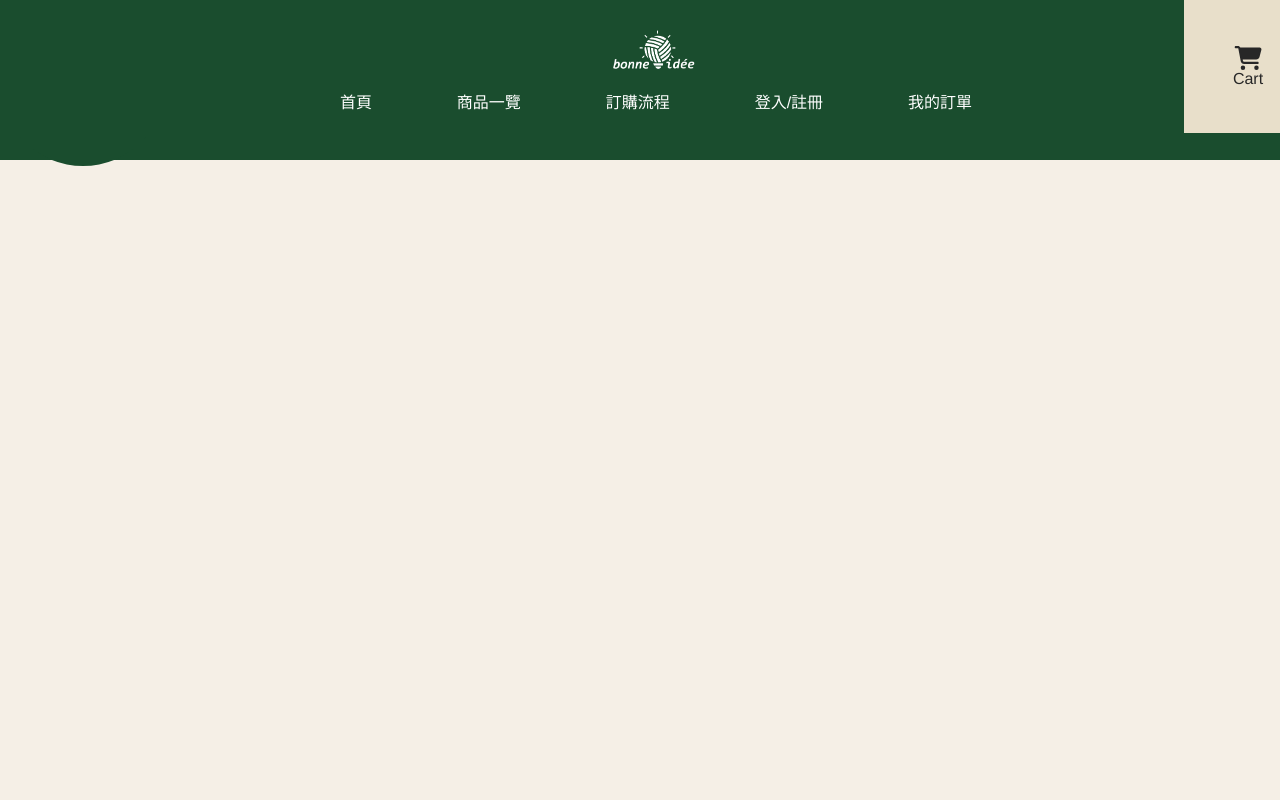
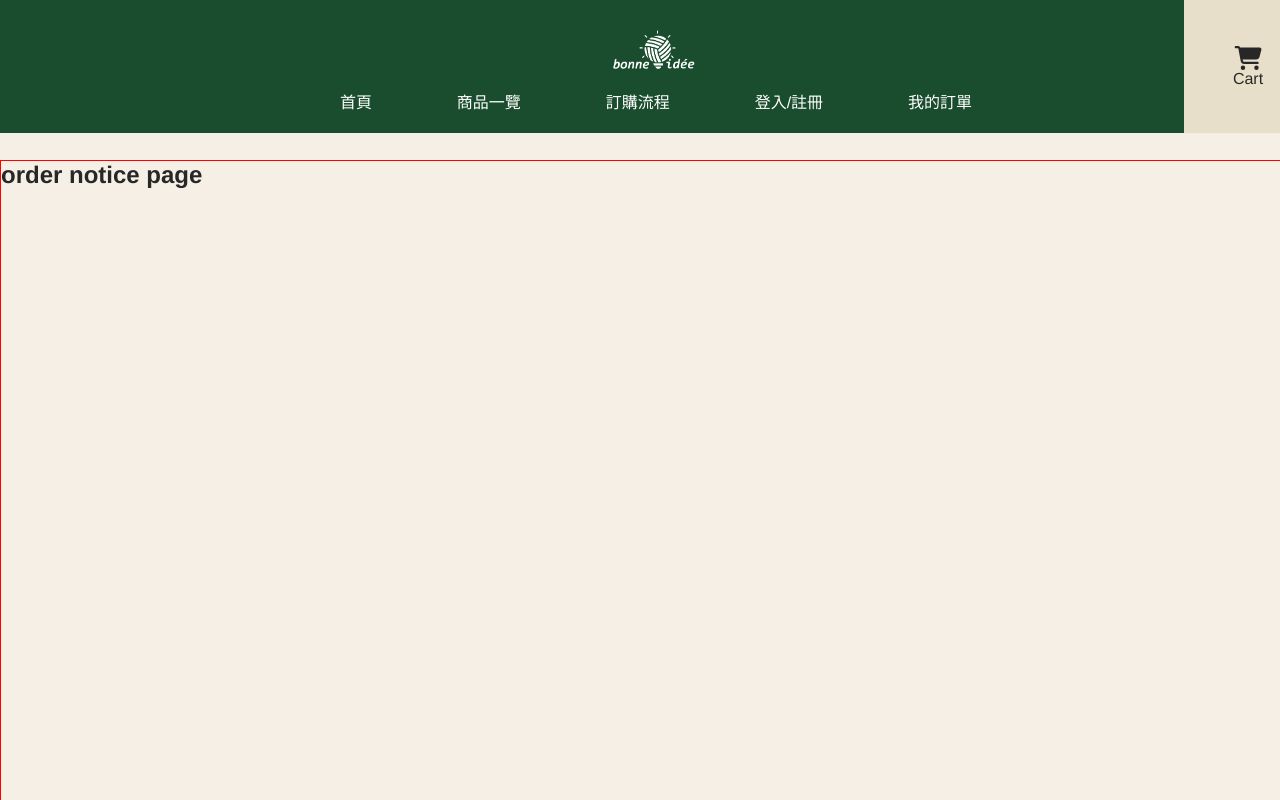
Before and after one commit to mikachou90/bonneidee-online-shop, a React (Vite) app: page /order-noti in a window 1280 px wide. Shown: the top 800 px of the page. Built offline with nearby package versions, Linux system fonts and the light colour scheme.

Commit message:
adjust layout

```diff
--- a/src/pages/MyOrderPage.jsx
+++ b/src/pages/MyOrderPage.jsx
@@ -1,4 +1,8 @@
 import "../styles/myOrderPage.scss";
 export default function MyOrderPage() {
-  return <div></div>;
+  return (
+    <div id="myOrderPage">
+      <h1>my order page</h1>
+    </div>
+  );
 }
--- a/src/pages/OrderNoticePage.jsx
+++ b/src/pages/OrderNoticePage.jsx
@@ -1,3 +1,8 @@
+import "../styles/orderNoticePage.scss";
 export default function OrderNoticePage() {
-  return <div id="orderNotiPage"></div>;
+  return (
+    <div id="orderNotiPage">
+      <h1>order notice page</h1>
+    </div>
+  );
 }
--- a/src/pages/OrderProgressPage.jsx
+++ b/src/pages/OrderProgressPage.jsx
@@ -1,4 +1,4 @@
-import "../styles/orderProgress.scss";
+import "../styles/orderProgressPage.scss";
 import OrderItem from "../components/OrderItem";
 import Input from "../components/Input";
 
--- a/src/styles/myOrderPage.scss
+++ b/src/styles/myOrderPage.scss
@@ -0,0 +1,6 @@
+#myOrderPage {
+  width: 100%;
+  height: 100%;
+  margin: 10rem 0 5rem;
+  border:1px solid blue;
+}
--- a/src/styles/orderNoticePage.scss
+++ b/src/styles/orderNoticePage.scss
@@ -0,0 +1,15 @@
+$font-style: Helvetica, sans-serif;
+$primary-color: #1A4D2E;
+$secondary-color: #F5EFE6;
+$third-color: #E8DFCA;
+$fourth-color: #4F6F52;
+$font-color: #272727;
+$font-size-sm: 0.875rem;
+$font-size-md: 1rem;
+
+#orderNotiPage {
+  width: 100%;
+  height: 100%;
+  margin: 10rem 0 5rem;
+  border: 1px solid red;
+}
```
Also changed, not shown: src/styles/orderProgressPage.scss (renamed from src/styles/orderProgress.scss).
